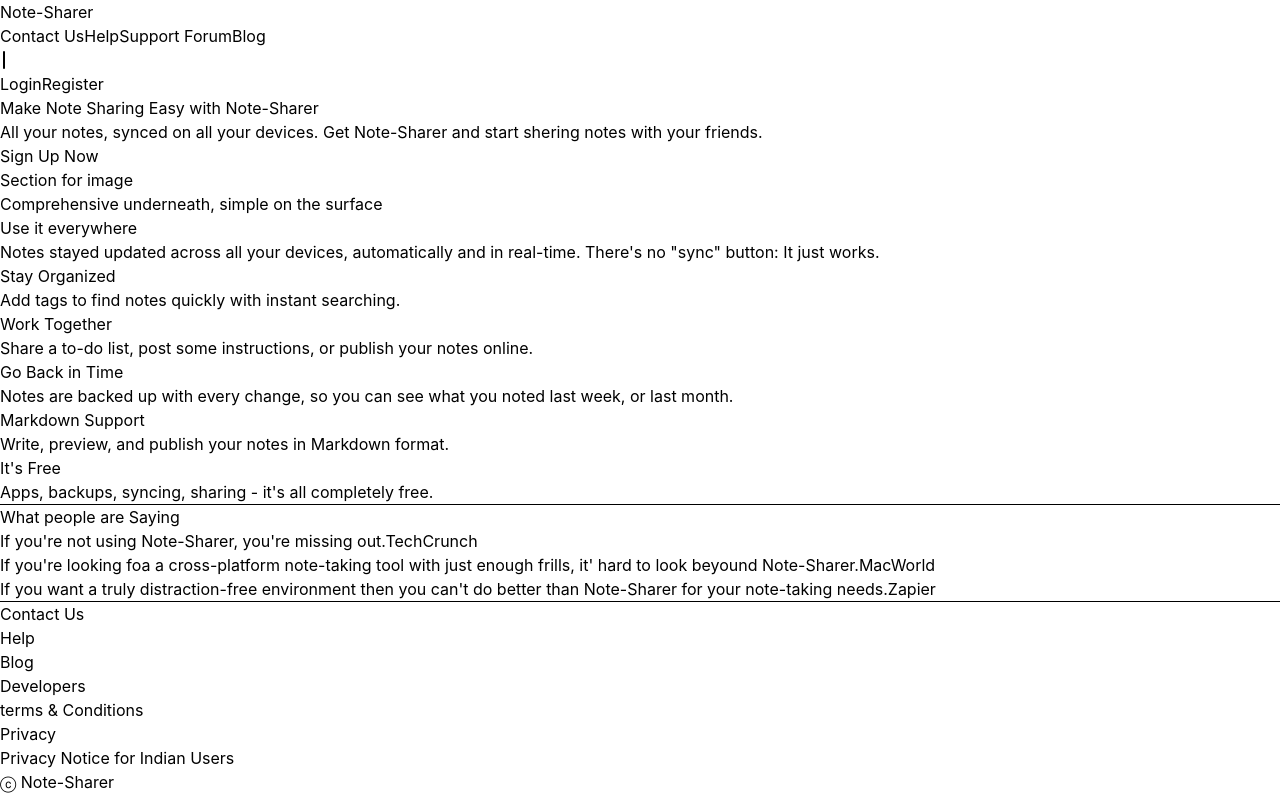
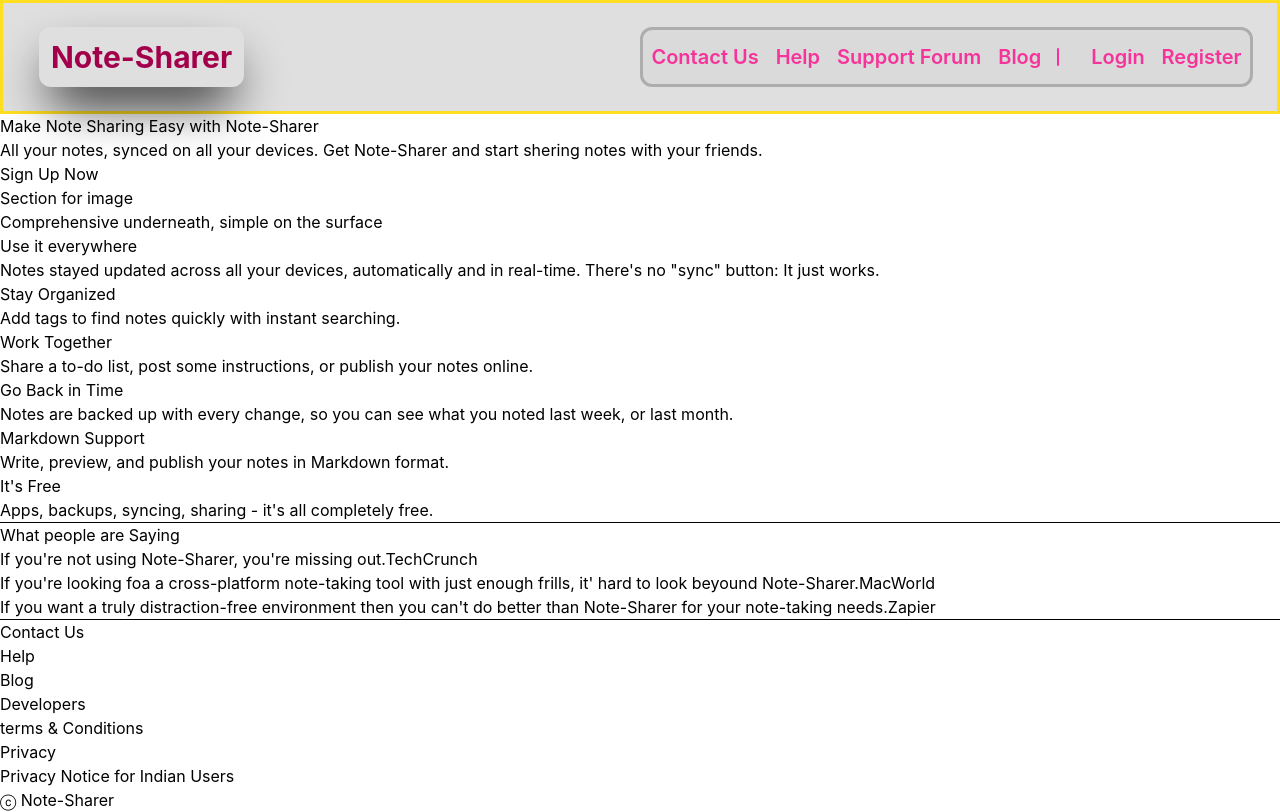
Before and after one commit to yashukaSan/Note-sharing-app, a React (Vite) app in the folder client/: page / in a window 1280 px wide. Built offline with nearby package versions, Linux system fonts and the light colour scheme.

Commit message:
Added styling and respomnsiveness with additional Menu for small screen

```diff
--- a/client/components/Header.tsx
+++ b/client/components/Header.tsx
@@ -1,19 +1,79 @@
-import { Tally1 } from "lucide-react";
+import { Tally1, Menu, X } from "lucide-react";
 import { Link } from "react-router";
+import { useState } from 'react';
+import {motion} from 'motion/react';
 
 export default function Header() {
+  const [visible, setVisible] = useState(false);
+  const linkClass =
+    "rounded-xl p-1 shadow-black transition duration-300 hover:-translate-y-1 hover:border-2 hover:border-blue-300 hover:shadow-lg";
     return (
-  <header>
-    <h1>Note-Sharer</h1>
-    <nav>
-      <Link to="#contact-us">Contact Us</Link>
-      <Link to="#help">Help</Link>
-      <Link to="#support">Support Forum</Link>
-      <Link to="#blog">Blog</Link>
-      <Tally1 />
-      <Link to="/login">Login</Link>
-      <Link to="/register">Register</Link>
-    </nav>
-  </header>
+      <header className="flex border-3 p-3 static bg-[#dfdfdf] border-yellow-300 justify-between rounde-xl lg:p-6 ">
+        <h1 className="ml-3 text-3xl text-pink-800 shadow-black rounded-xl p-3 font-bold shadow-2xl">
+          Note-Sharer
+        </h1>
+
+        <nav className="justify-around w-[60%] items-center border-[#adadad] bg-[#dadada] border-3 rounded-xl text-pink-500 font-semibold lg:w-[50%] xl:text-xl hidden md:flex">
+          <Link to="#contact-us" className={linkClass}>
+            Contact Us
+          </Link>
+          <Link to="#help" className={linkClass}>
+            Help
+          </Link>
+          <Link to="#support" className={linkClass}>
+            Support Forum
+          </Link>
+          <Link to="#blog" className={linkClass}>
+            Blog
+          </Link>
+          <Tally1 />
+          <Link to="/login" className={linkClass}>
+            Login
+          </Link>
+          <Link to="/register" className={linkClass}>
+            Register
+          </Link>
+        </nav>
+
+        {/* When Screen size is Small*/}
+        <div className="md:hidden animation mr-6 duration-500 delay-500 ">
+          {!visible ? (
+            <Menu onClick={() => setVisible((prev) => !prev)} size={33} />
+          ) : (
+            <X onClick={() => setVisible((prev) => !prev)} size={30} />
+          )}
+        </div>
+        {visible && (
+          <motion.nav
+            className="grid fixed h-[500%] text-xl bg-[#dfdfdf] justify-center w-[99%] -ml-3 border-x-12 mt-18 gap-4 p-6 items-center md:hidden border-black border-3 rounded-xl text-pink-500 font-semibold text-center "
+            initial={{ x: "100%" }}
+            animate={{ x: 0 }}
+            exit={{ x: "100%" }}
+            transition={{ type: "spring", damping: 15, stiffness: 250 }}
+          >
+            <Link to="#contact-us" className={linkClass}>
+              Contact Us
+            </Link>
+            <Link to="#help" className={linkClass}>
+              Help
+            </Link>
+            <Link to="#support" className={linkClass}>
+              Support Forum
+            </Link>
+            <Link to="#blog" className={linkClass}>
+              Blog
+            </Link>
+            <nav className="flex gap-12">
+              <Link to="/login" className={`${linkClass} border py-2 px-5`}>
+                Login
+              </Link>
+              <Tally1 size={40} className="relative left-4" />
+              <Link to="/register" className={`${linkClass} border py-2 px-5`}>
+                Register
+              </Link>
+            </nav>
+          </motion.nav>
+        )}
+      </header>
     );
 }
```
